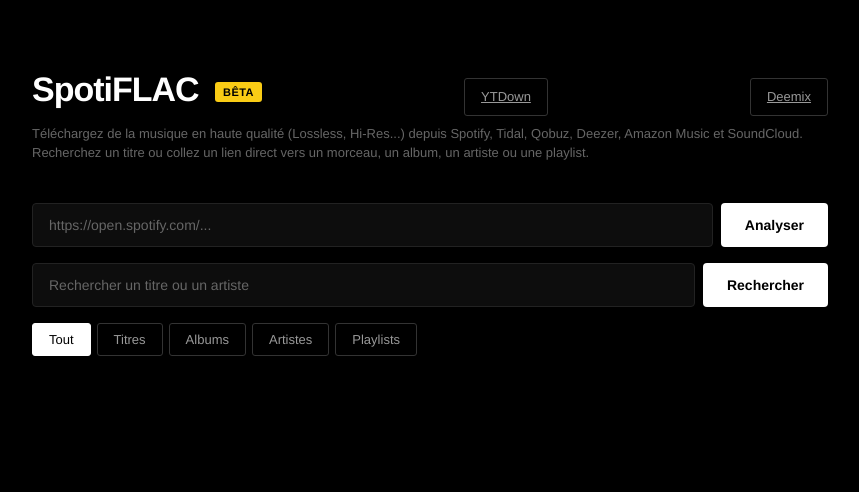
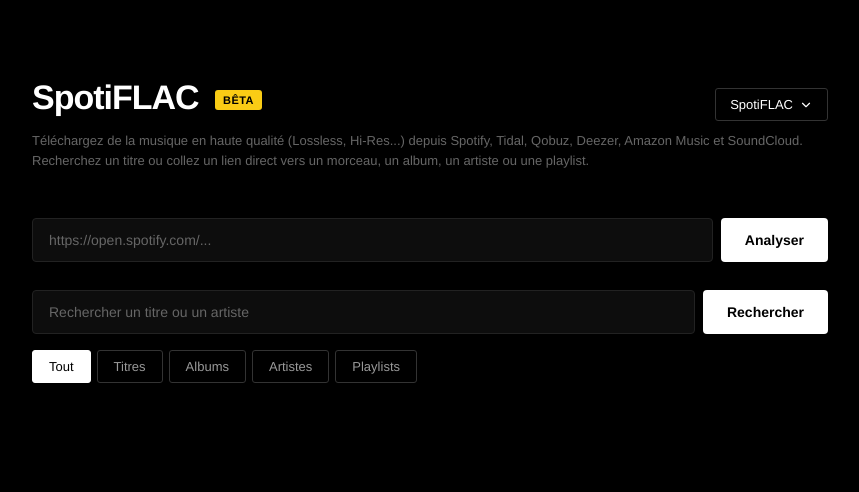
Before and after one commit to maywix/ytdownloader, a Flask app: page /spotify in a window 1280 px wide. Shown: the top 492 px of the page, without its empty margins (210-1069 px from the left). Run offline with Flask 3, Linux system fonts and the light colour scheme; parts of the project's set-up code (start-up, migrations or seed data) failed here and were passed over; some libraries are stand-ins or nearby versions.

Commit message:
Unifie la navigation en menu déroulant et espace mieux l'interface
Remplace les liens de nav à plat par un seul menu déroulant "service
switch" (identique sur YTDown/SpotiFLAC/Deemix), qui explique le
compromis de chaque service au survol : SpotiFLAC pour la qualité
maximale (Hi-Res, sources multiples, plus lent), Deemix pour la
vitesse (Deezer seul, plafonné au lossless CD).

Augmente l'espacement général (padding de page, marge d'en-tête, gap
entre sections et dans les cartes) pour une interface moins dense.

Co-Authored-By: Claude Sonnet 5 <noreply@anthropic.com>
Claude-Session: https://claude.ai/code/session_014w8g1sDefUcMMTzwPPrsL8

```diff
--- /dev/null
+++ b/static/nav.js
@@ -0,0 +1,28 @@
+document.addEventListener('DOMContentLoaded', () => {
+  const wrap = document.getElementById('service-switch');
+  if (!wrap) return;
+  const btn = document.getElementById('service-switch-btn');
+  const menu = document.getElementById('service-menu');
+
+  function close() {
+    menu.classList.add('hidden');
+    btn.setAttribute('aria-expanded', 'false');
+  }
+
+  function toggle() {
+    const willOpen = menu.classList.contains('hidden');
+    menu.classList.toggle('hidden', !willOpen);
+    btn.setAttribute('aria-expanded', String(willOpen));
+  }
+
+  btn.addEventListener('click', (event) => {
+    event.stopPropagation();
+    toggle();
+  });
+  document.addEventListener('click', (event) => {
+    if (!wrap.contains(event.target)) close();
+  });
+  document.addEventListener('keydown', (event) => {
+    if (event.key === 'Escape') close();
+  });
+});
--- a/static/style.css
+++ b/static/style.css
@@ -23,12 +23,19 @@ body {
 .app {
   max-width: 860px;
   margin: 0 auto;
-  padding: 64px 32px 100px;
+  padding: 72px 32px 110px;
+}
+
+/* Un peu d'air entre chaque bloc direct de <main> (sections, cartes...) ;
+   les margin-bottom existants (ex. .card) fusionnent avec cette valeur au
+   lieu de s'additionner (comportement standard du flux normal). */
+main > * + * {
+  margin-top: 28px;
 }
 
 /* ─── Header ─────────────────────────────── */
 header {
-  margin-bottom: 40px;
+  margin-bottom: 48px;
 }
 
 .header-top {
@@ -234,10 +241,10 @@ header {
 
 /* Card body */
 .card-body {
-  padding: 24px;
+  padding: 26px;
   display: flex;
   flex-direction: column;
-  gap: 16px;
+  gap: 20px;
 }
 
 .meta-top { display: flex; flex-direction: column; gap: 5px; }
@@ -312,7 +319,7 @@ header {
 .settings-panel {
   display: flex;
   flex-direction: column;
-  gap: 16px;
+  gap: 20px;
 }
 
 .settings-hint {
@@ -770,3 +777,81 @@ footer {
   border-color: #fff;
   color: #000;
 }
+
+/* ─── Sélecteur de service (menu déroulant) ─ */
+.service-switch { position: relative; }
+
+.service-switch-btn {
+  display: flex;
+  align-items: center;
+  gap: 6px;
+  padding: 8px 14px;
+  border: 1px solid var(--border2);
+  border-radius: 3px;
+  background: transparent;
+  color: var(--text);
+  font-family: inherit;
+  font-size: 13px;
+  font-weight: 500;
+  cursor: pointer;
+  transition: all 0.15s;
+}
+
+.service-switch-btn:hover, .service-switch-btn[aria-expanded="true"] {
+  border-color: #555;
+}
+
+.service-switch-btn .chevron { flex-shrink: 0; transition: transform 0.15s; }
+.service-switch-btn[aria-expanded="true"] .chevron { transform: rotate(180deg); }
+
+.service-menu {
+  position: absolute;
+  top: calc(100% + 8px);
+  right: 0;
+  width: 300px;
+  max-width: 90vw;
+  background: var(--card);
+  border: 1px solid var(--border2);
+  border-radius: 6px;
+  padding: 6px;
+  z-index: 20;
+  box-shadow: 0 12px 32px rgba(0,0,0,0.5);
+}
+
+.service-item {
+  display: flex;
+  flex-direction: column;
+  gap: 3px;
+  padding: 10px 12px;
+  border-radius: 4px;
+  text-decoration: none;
+  color: var(--text);
+  transition: background 0.15s;
+}
+
+.service-item:hover { background: rgba(255,255,255,0.06); }
+
+.service-item strong {
+  font-size: 13px;
+  font-weight: 600;
+  display: flex;
+  align-items: center;
+  gap: 6px;
+}
+
+.service-item span { font-size: 11px; color: var(--muted2); line-height: 1.4; }
+
+.service-item.current { background: rgba(255,255,255,0.04); cursor: default; }
+
+.service-item.current strong::after {
+  content: 'Ici';
+  font-size: 9px;
+  font-weight: 700;
+  text-transform: uppercase;
+  letter-spacing: 0.04em;
+  color: var(--muted);
+  border: 1px solid var(--border2);
+  border-radius: 2px;
+  padding: 1px 5px;
+  margin-left: auto;
+}
--- a/templates/spotify.html
+++ b/templates/spotify.html
@@ -11,8 +11,17 @@
     <header>
       <div class="header-top">
         <h1 class="logo">SpotiFLAC <span class="beta-badge">BÊTA</span></h1>
-        <a class="fmt-tab" href="/">YTDown</a>
-        <a class="fmt-tab" href="/deemix">Deemix</a>
+        <div class="service-switch" id="service-switch">
+          <button type="button" class="service-switch-btn" id="service-switch-btn" aria-haspopup="true" aria-expanded="false">
+            <span>SpotiFLAC</span>
+            <svg class="chevron" viewBox="0 0 24 24" width="14" height="14" fill="none" stroke="currentColor" stroke-width="2" stroke-linecap="round" stroke-linejoin="round" aria-hidden="true"><path d="M6 9l6 6 6-6"></path></svg>
+          </button>
+          <div class="service-menu hidden" id="service-menu">
+            <a class="service-item" href="/"><strong>YTDown</strong><span>Vidéos YouTube, musique générale — FLAC/MP3</span></a>
+            <a class="service-item current" href="/spotify"><strong>SpotiFLAC</strong><span>Qualité maximale — Hi-Res, sources multiples (Tidal, Qobuz, Amazon...). Plus lent.</span></a>
+            <a class="service-item" href="/deemix"><strong>Deemix</strong><span>Le plus rapide — Deezer uniquement, jusqu'au lossless CD (bêta)</span></a>
+          </div>
+        </div>
       </div>
       <p class="tagline">Téléchargez de la musique en haute qualité (Lossless, Hi-Res...) depuis Spotify, Tidal, Qobuz, Deezer, Amazon Music et SoundCloud. Recherchez un titre ou collez un lien direct vers un morceau, un album, un artiste ou une playlist.</p>
     </header>
@@ -186,6 +195,7 @@
       </section>
     </main>
   </div>
+  <script src="/static/nav.js"></script>
   <script src="/static/spotify.js?v=5"></script>
 </body>
 </html>
```
Also changed, not shown: templates/deemix.html (+12 -2 lines), templates/index.html (+12 -2 lines).
